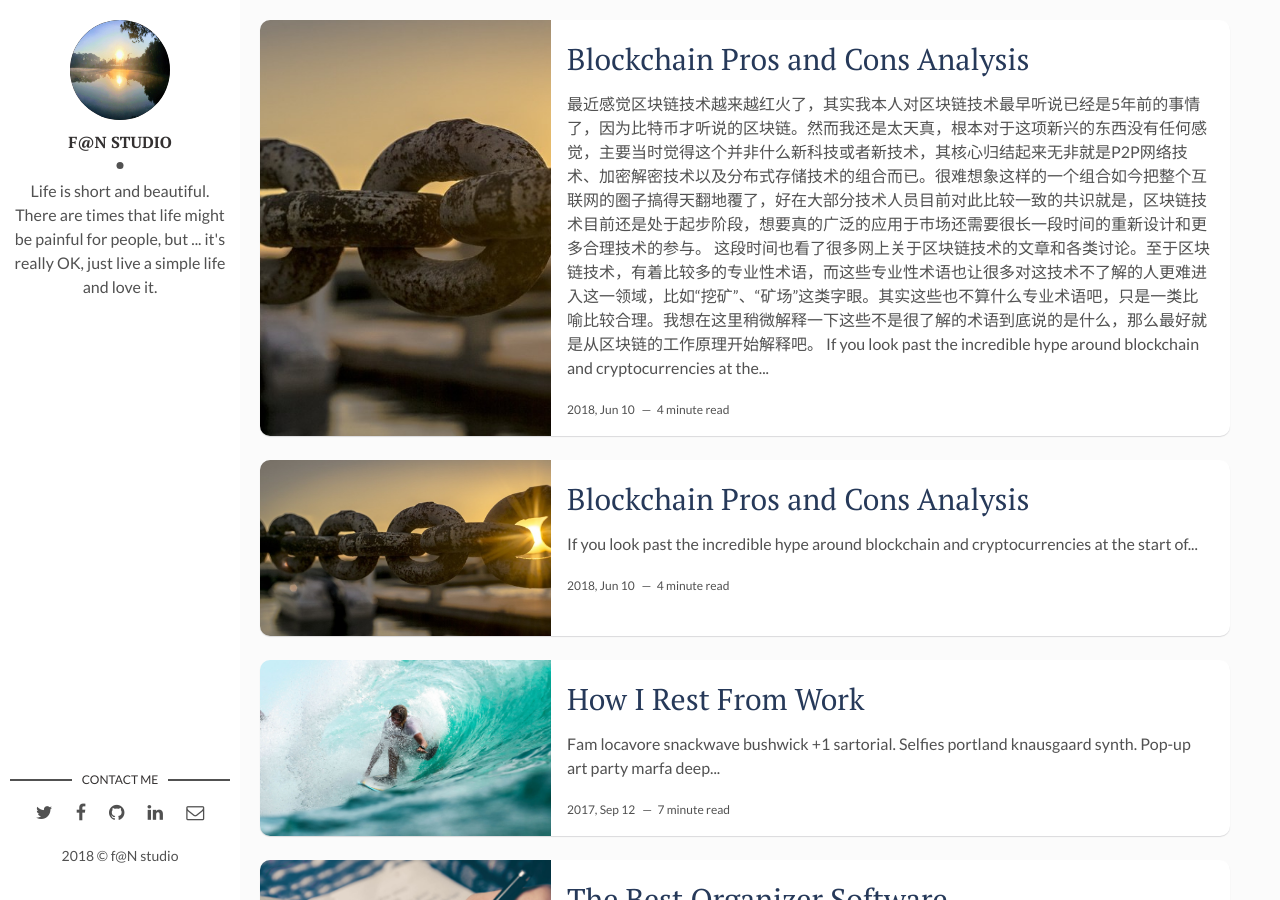
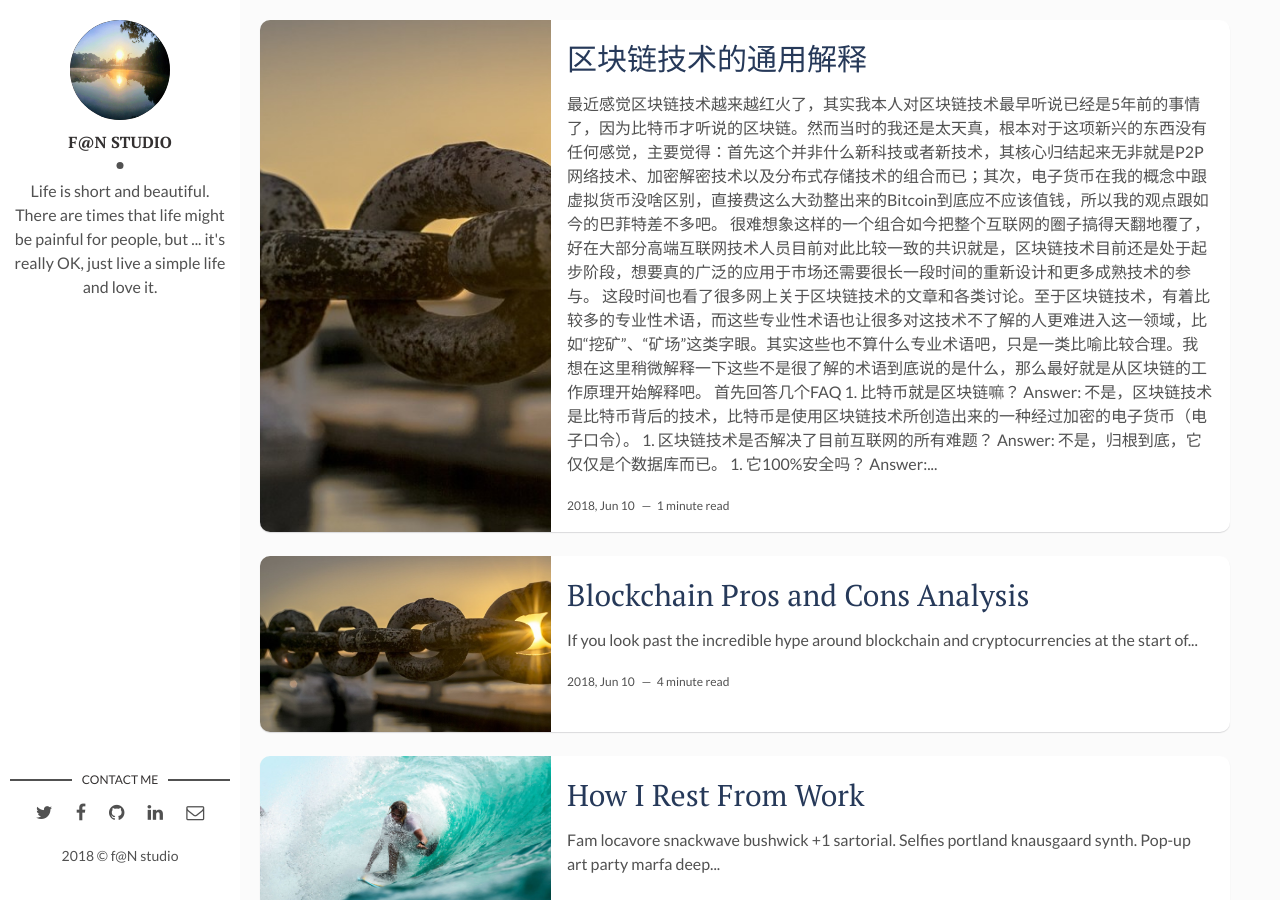
Before and after one commit to wowfrank/wowfrank.github.io, a Jekyll site: the page built from index.html, in a window 1280 px wide and 900 px high. Built offline with Jekyll 4.4.1, drawn with Linux system fonts in a browser that asks for light colours; the list of posts is cut into pages by our own code; some of the changed lines change nothing that is shown.

Commit message:
Update 2018-06-10-blockchain-briefly-explained.markdown

```diff
--- a/_posts/2018-06-10-blockchain-briefly-explained.markdown
+++ b/_posts/2018-06-10-blockchain-briefly-explained.markdown
@@ -1,40 +1,54 @@
 ---
 layout: post
-title: Blockchain Pros and Cons Analysis
+title: 区块链技术的通用解释
 date: 2018-06-10 13:02:20 +0300
-description: This post is mainly describing the pros and cons of the currently very hot technology - BLOCKCHAIN. # Add post description (optional)
+description: 这个帖子的目的主要是解释一下区块链这个含金量较高的词语，解释一下这一领域中很多为人所不知的“挖矿”、“矿场”等的意思. # Add post description (optional)
 img: blockchain-pros-cons-1.jpg # Add image post (optional)
 fig-caption: # Add figcaption (optional)
-tags: [Blockchain,Tech]
+tags: [Blockchain,Bitcoin,Tech]
 ---
-最近感觉区块链技术越来越红火了，其实我本人对区块链技术最早听说已经是5年前的事情了，因为比特币才听说的区块链。然而我还是太天真，根本对于这项新兴的东西没有任何感觉，主要当时觉得这个并非什么新科技或者新技术，其核心归结起来无非就是P2P网络技术、加密解密技术以及分布式存储技术的组合而已。很难想象这样的一个组合如今把整个互联网的圈子搞得天翻地覆了，好在大部分技术人员目前对此比较一致的共识就是，区块链技术目前还是处于起步阶段，想要真的广泛的应用于市场还需要很长一段时间的重新设计和更多合理技术的参与。
+最近感觉区块链技术越来越红火了，其实我本人对区块链技术最早听说已经是5年前的事情了，因为比特币才听说的区块链。然而当时的我还是太天真，根本对于这项新兴的东西没有任何感觉，主要觉得：首先这个并非什么新科技或者新技术，其核心归结起来无非就是P2P网络技术、加密解密技术以及分布式存储技术的组合而已；其次，电子货币在我的概念中跟虚拟货币没啥区别，直接费这么大劲整出来的Bitcoin到底应不应该值钱，所以我的观点跟如今的巴菲特差不多吧。
+
+很难想象这样的一个组合如今把整个互联网的圈子搞得天翻地覆了，好在大部分高端互联网技术人员目前对此比较一致的共识就是，区块链技术目前还是处于起步阶段，想要真的广泛的应用于市场还需要很长一段时间的重新设计和更多成熟技术的参与。
 
 这段时间也看了很多网上关于区块链技术的文章和各类讨论。至于区块链技术，有着比较多的专业性术语，而这些专业性术语也让很多对这技术不了解的人更难进入这一领域，比如“挖矿”、“矿场”这类字眼。其实这些也不算什么专业术语吧，只是一类比喻比较合理。我想在这里稍微解释一下这些不是很了解的术语到底说的是什么，那么最好就是从区块链的工作原理开始解释吧。
 
-If you look past the incredible hype around blockchain and cryptocurrencies at the start of 2018, you’ll see a relatively immature technology platform. Some have likened the current state of blockchain to the mid-1990s, when early Web businesses were trying to emulate the offline world on the new-fangled WWW. The implication being: blockchain is potentially as revolutionary as the World Wide Web.
+### __首先回答几个FAQ__
+#### 1. 比特币就是区块链嘛？
+Answer: 不是，区块链技术是比特币背后的技术，比特币是使用区块链技术所创造出来的一种经过加密的电子货币（电子口令）。
+#### 1. 区块链技术是否解决了目前互联网的所有难题？
+Answer: 不是，归根到底，它仅仅是个数据库而已。
+#### 1. 它100%安全吗？
+Answer: 它更多注重的是数据的完整性，而非机密性或者保密性。
+#### 1. 它消耗电量真的那么大吗？
+Answer: 区块链技术本身是非常高效率的，但是，是的，在解密过程中，它会消耗大量的电能。
 
-But should we even be comparing blockchain technology to the Web? Opinions vary wildly on this. Some people argue that blockchain apps will replace legacy web applications, including huge companies like eBay and Facebook. Others say that the blockchain is little more than a glorified database – and one with significant technical limitations, at that. Let’s look at both those viewpoints…
+### __到底什么是区块链技术呢？__
+区块链技术其实是由不可更改的记录组成的去中心化的分布式数据库（Decentralized Distributed Database)，这些记录中的交易由很强的加密算法（Cryptographic Algorithms）进行保护，而网络状态由共识算法（Consensus Algorithm）进行维护。
+简单一点的说法，它就是包含了信息的区块组成的链接。
+![blockchian-1](/blockchain-1.png)
 
-Firstly, the pro side of blockchains. William Mougayar argued in his 2016 book, The Business Blockchain, that the blockchain “is at the same level as the World Wide Web in terms of importance, and arguably might give us back the Internet, in the way it was supposed to be: more decentralized, more open, more secure, more private, more equitable, and more accessible.” Mougayar went on to suggest that “many blockchain applications also have a shot at replacing legacy Web applications.”
+### __那么，它的工作原理又是怎么样的？__
+专业的过程，就还是跳过吧，反正我也不懂，更解释不清楚。这里还是打一个比较贴切的比方吧，如下图：
+![How Blockchiain Works](/blockchain-how-it-works-1.png)
+桌上有4个互不认识的人（网络中的节点），每个人手中都拿着一本账本（DLT账本）。
+* 每个人手中的账本的记录都保持一致；
+* 每次有人花了钱，该笔交易记录就被广播到了桌上的每个人；
+* 桌上的几个人互相对比账本中的记录以核实该笔交易记录是否有效；
+* 如果交易被广播后发现桌上四个人的账本都对不上，那么该交易无效；
+大致上，区块链技术就是这样一回事情。它用这种不可修改的去快链技术保证了去中心化以及去第三方化，所有的原始记录均被__不可修改__的保存下来了。
 
-In 3 Web Giants That Could Be Decentralized on a Blockchain, CoinDesk contributor Brady Dale listed several of these blockchain apps with big ambitions. What they all have in common is an attempt to cut out the middleman – for example, directly connect a buyer and seller of a product via a blockchain without having eBay as the middleman. OpenBazaar, a purported eBay killer, has been trying to do this since 2016. The problem is, it has a very limited stock of products for sale right now. But again, it’s early days.
+### __区块链技术中比较重要的几个概念__
+#### __Proof-of-Work(PoW)__
+这个概念也是最终理解“挖矿”等词语的关键概念。
+PoW其实是一个网络协议。该协议的主要目的是为了阻止网络攻击，例如：DDoS（分布式拒绝攻击）这样的发送大量伪请求至服务器而将服务器的资源消耗殆尽的攻击方式。
+在比特币协议中，该算法被用于确认交易和生成新的区块到区块链中。也是在这个过程中，出现了Mining“挖矿”这个过程。所谓的“矿工”或者“矿机”，就是在这个过程中来解密算法的节点电脑或者服务器，由于解密的时候计算机平均每秒要尝试百万甚至上亿次的计算，因此会消耗大量的电源和电脑资源。此前由于比特币的升值，导致“矿机”的大量出现，就形成的“矿场”。
 
-Now for the con side of blockchains. In his recent book Attack of the 50 Foot Blockchain, David Gerard literally says that blockchain is a con. “Everything to do with cryptocurrencies and blockchains is the domain of fast-talking conmen,” he writes at the end of the book. So what’s his problem? Basically, Gerard thinks that blockchain technology has very limited use cases:
+### __区块链技术的未来__
+* 区块链技术1.0：电子货币（目前状态）；
+* 区块链技术2.0：电子智能合约；
+* 区块链技术3.0：DApps（基于去中心化开发的应用）；
 
-> In the real world, nobody outside the cryptocurrency subculture uses blockchains proper, because they are ridiculously impractical and the most prominent one [Bitcoin] uses as much electricity as all of Ireland.
+小结，个人认为虽然现在区块链技术火的貌似已经成为了未来，但是它其实也仅仅是一个数据库，左右互联网发展方向的因素还有很多，而且它所面临需要解决的问题也还有很多，在这些问题没有得到合理觉得之前，它都只是在前期阶段，随时都有被新兴技术取代的可能。
 
-In a nutshell, Gerard claims that “decentralisation is very expensive and doesn’t get you much, at the loss of efficiency and control.” He thinks a centralised database is better for most use cases.
-
-There’s no doubt that blockchain technology is currently immature and has weaknesses. In particular, in regards to scalability. Probably the most popular blockchain app so far has been CryptoKitties, a game that experienced a brief craze at the end of last year. Unfortunately though, CryptoKitties clogged up the Ethereum blockchain. By some accounts, CryptoKitties was responsible for 17 per cent of all Ethereum network traffic at one point. That had the effect of slowing down the network and driving up transaction costs. It’s that kind of scaling problem that continues to dog blockchains at this time.
-
-So David Gerard and other skeptics are right to point out the flaws in blockchain technology. But defenders of blockchain say we’re still in the “infrastructure building” phase of the blockchain era, as it was put in an a16z podcast at the end of last year.
-
-Andreessen Horowitz (a16z), a leading Silicon Valley VC firm, is actively investing in startups building out the infrastructure for blockchain. One of those startups is Protocol Labs, the company behind a new decentralized file storage system called Filecoin. Its founder and CEO, Juan Benet, addressed some of the current criticisms of blockchain in the podcast:
-
-> The point [of blockchain] was to establish this different kind of computing context, where you have public verifiability and immutability, and once you show that’s possible, then you apply all the standard techniques for scaling this kind of thing – parallelism, hierarchy and so on. And you can build up something that’s really high throughput by either moving the competition off-chain, by having faster blockchains, and all that kind of stuff. So expect that to happen over the next year or two.
-
-Benet noted there are already academic results that show this type of scaling is “not only possible, but provably so.”
-
-In conclusion, clearly there is a lot of hype around blockchains at this time – and much of it is hot air. But the same thing was true about Dot Com, Web 2.0 and cloud computing in the early days of those eras. However, in each of those technological eras huge value was eventually created.
-
-Of course it’s too early to tell if blockchain will ramp up in a similar pattern. But that’s one reason why Blocksplain was created: to track these developments over time.
+例如最直接现实的难题：所有原始记录一成不变的记录方式，势必会让每个节点保存的那本账本越来越大，这样处理真的合理吗？
```
